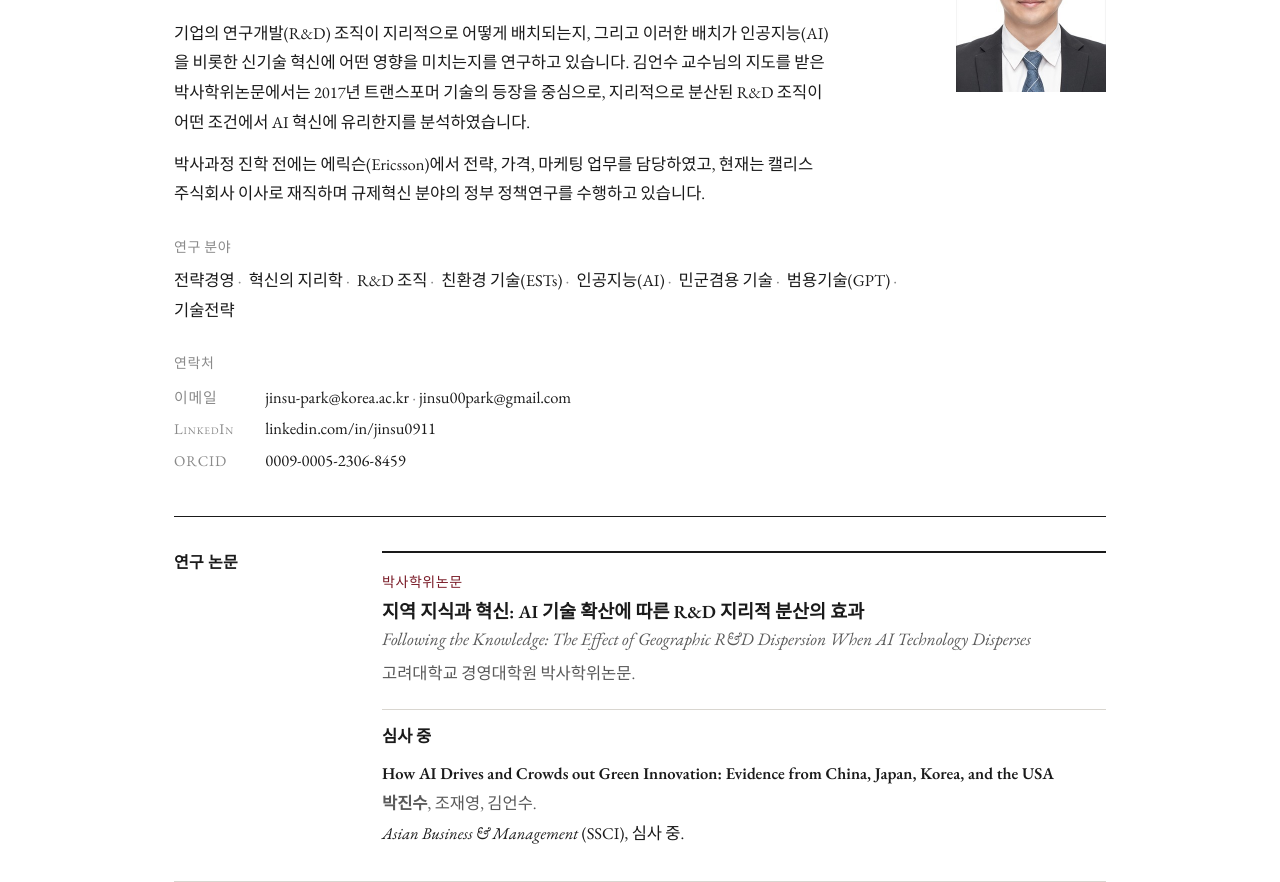
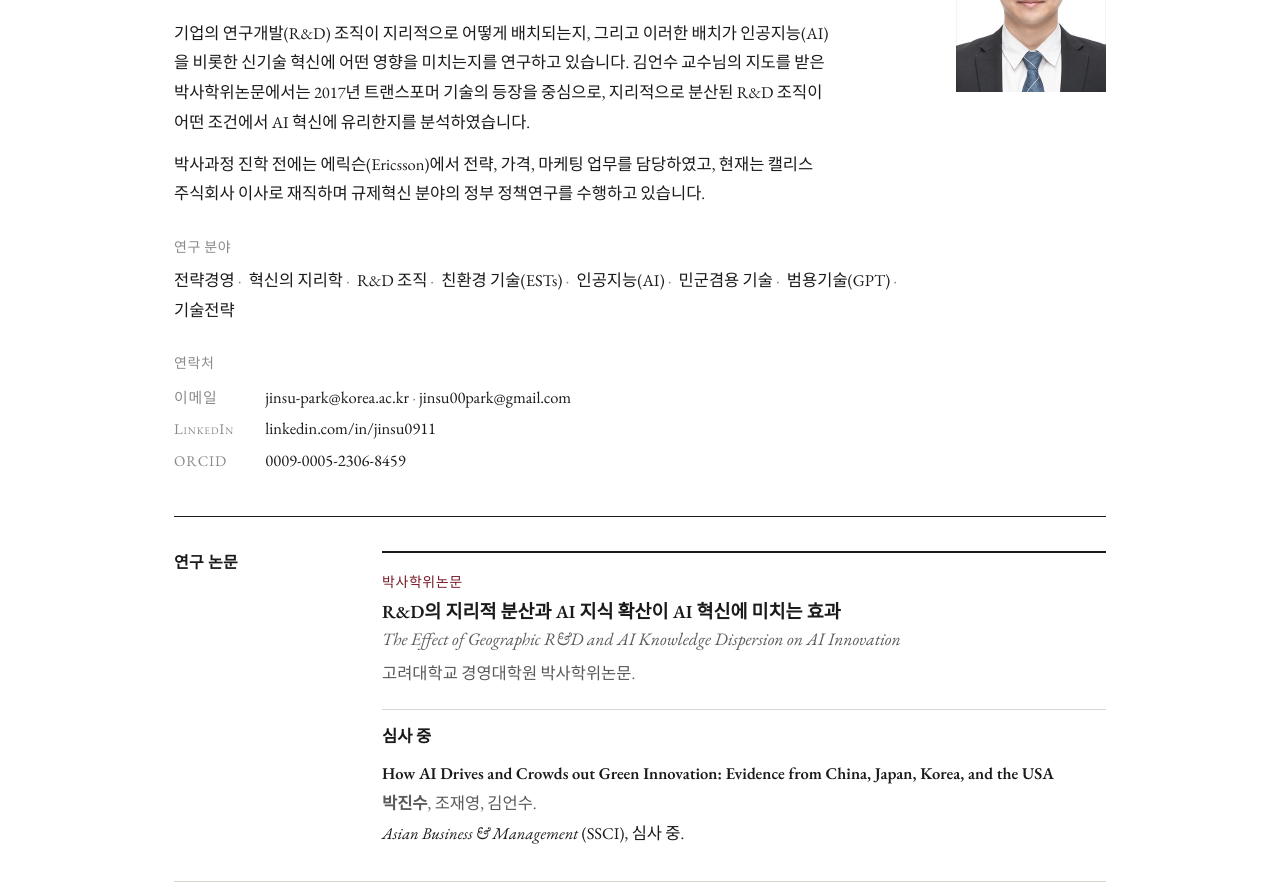
Before and after one commit to Jinsu-Park-PhD/Jinsu-Park-PhD.github.io, a plain HTML site: page ko.html in a window 1280 px wide. Shown: the part 216-1098 px from the top of the page. Drawn offline with nearby package versions, Linux system fonts and the light colour scheme.

Commit message:
Update dissertation title to the revised final title
Co-Authored-By: Claude Opus 5.5 <noreply@anthropic.com>

```diff
--- a/ko.html
+++ b/ko.html
@@ -68,8 +68,8 @@
     <h2>연구 논문</h2>
     <div class="jmp">
       <span class="tag">박사학위논문</span>
-      <h3>지역 지식과 혁신: AI 기술 확산에 따른 R&amp;D 지리적 분산의 효과
-        <span class="en-title">Following the Knowledge: The Effect of Geographic R&amp;D Dispersion When AI Technology Disperses</span></h3>
+      <h3>R&amp;D의 지리적 분산과 AI 지식 확산이 AI 혁신에 미치는 효과
+        <span class="en-title">The Effect of Geographic R&amp;D and AI Knowledge Dispersion on AI Innovation</span></h3>
       <p class="meta">고려대학교 경영대학원 박사학위논문.</p>
     </div>
 
```
Also changed, not shown: index.html (+1 -1 lines).
